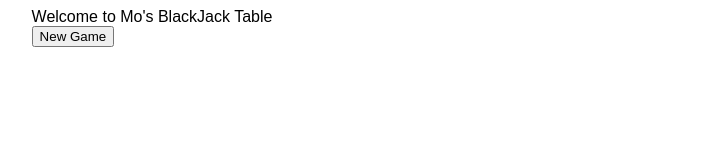
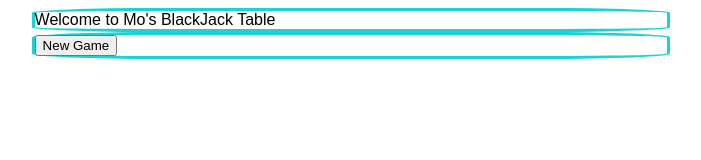
Before and after one commit to MonserrateV/blackJack, a plain HTML site: page index.html in a window 1280 px wide. Shown: the whole page, without its empty margins (482-1183 px from the left). Drawn offline with Linux system fonts and the light colour scheme; a web font is replaced by a local one.

```diff
--- a/style.css
+++ b/style.css
@@ -6,13 +6,12 @@
 .container,
 #text-area {
     margin-left: 40%;
-    width: 100%;
+    width: 50%;
+    border: 3px solid #1AD3D3;
+    border-shadow: 2px 2px 6px #DD00BA;
+    border-radius: 20%;
 }
 
-div,
-#text-area {
-    display: inline;
-}
 
 button {
     margin: auto;
```
